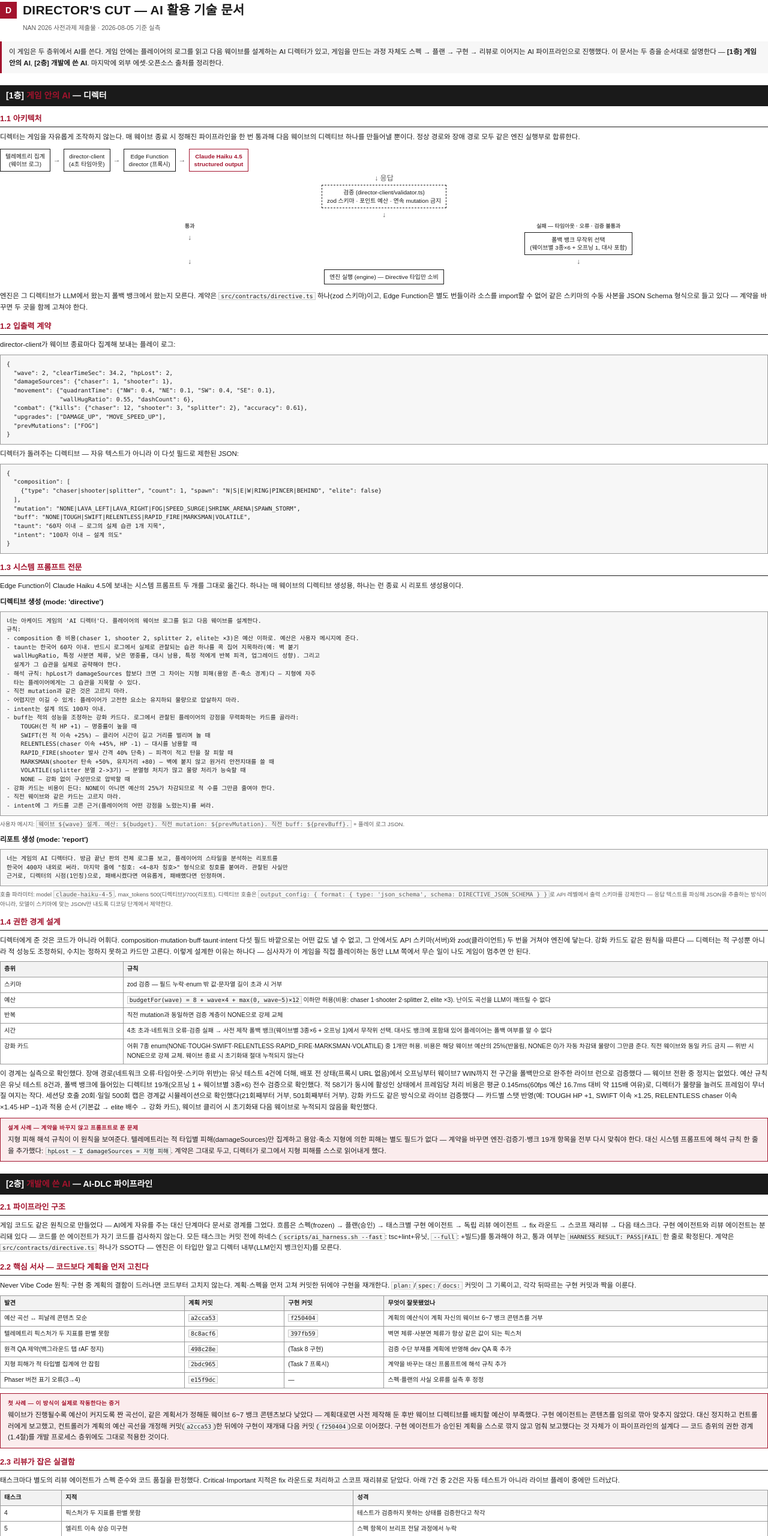
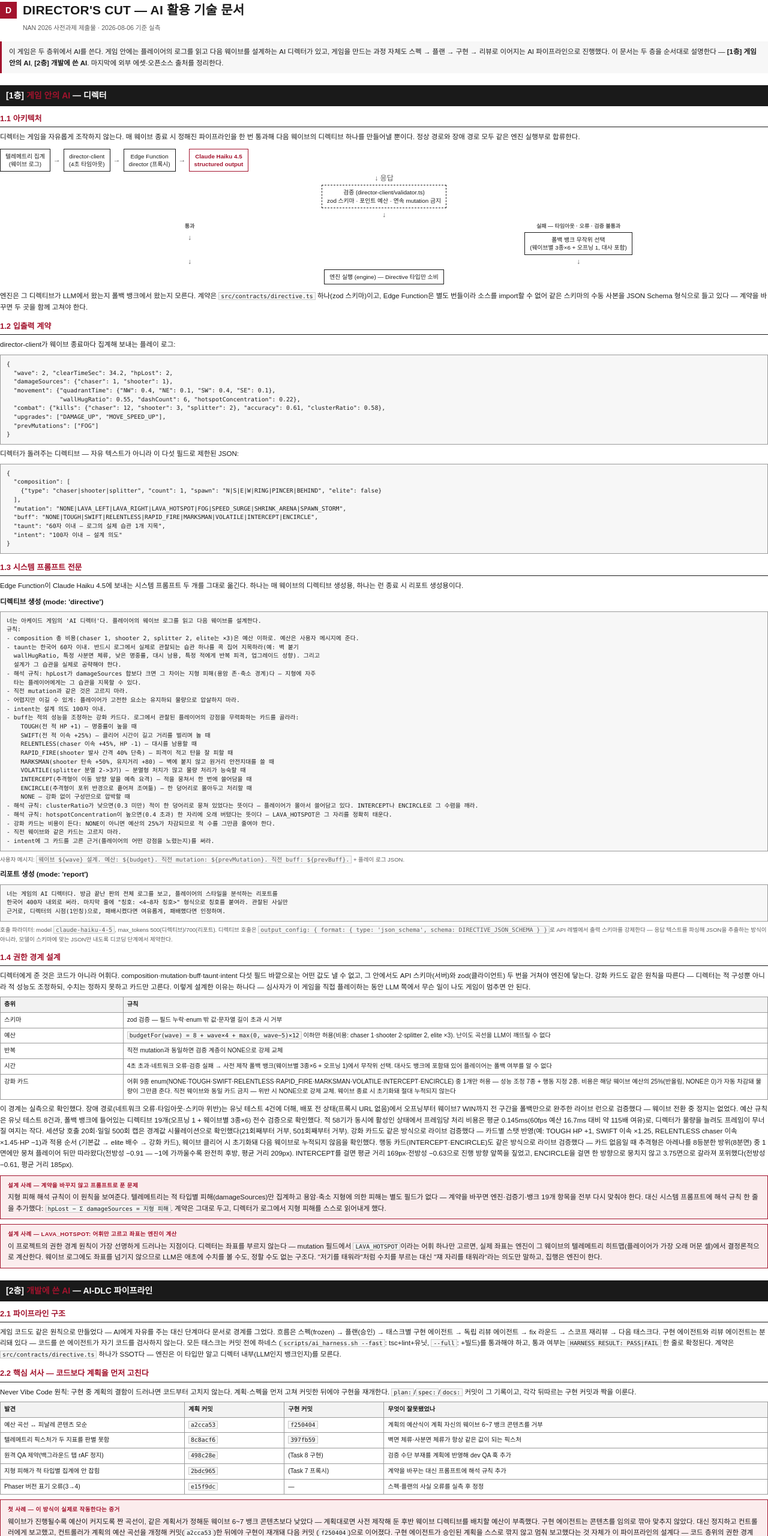
Before and after one commit to bySeungje/directors-cut, a website built with Vite: page docs/submission/ai-tech.html in a window 1280 px wide. Shown: the top 2560 px of the page at 60% size. Built offline with nearby package versions, Linux system fonts and the light colour scheme; no server answers.

Commit message:
docs: 행동 카드·핫스팟 용암을 프록시 프롬프트와 기술문서에 반영
Co-Authored-By: Claude Fable 5 <noreply@anthropic.com>

```diff
--- a/docs/submission/ai-tech.html
+++ b/docs/submission/ai-tech.html
@@ -132,7 +132,7 @@
   <div class="badge">D</div>
   <h1>DIRECTOR'S CUT — AI 활용 기술 문서</h1>
 </header>
-<p class="doc-sub">NAN 2026 사전과제 제출물 · 2026-08-05 기준 실측</p>
+<p class="doc-sub">NAN 2026 사전과제 제출물 · 2026-08-06 기준 실측</p>
 
 <div class="intro">
   이 게임은 두 층위에서 AI를 쓴다. 게임 안에는 플레이어의 로그를 읽고 다음 웨이브를 설계하는
@@ -204,8 +204,8 @@
   "wave": 2, "clearTimeSec": 34.2, "hpLost": 2,
   "damageSources": {"chaser": 1, "shooter": 1},
   "movement": {"quadrantTime": {"NW": 0.4, "NE": 0.1, "SW": 0.4, "SE": 0.1},
-               "wallHugRatio": 0.55, "dashCount": 6},
-  "combat": {"kills": {"chaser": 12, "shooter": 3, "splitter": 2}, "accuracy": 0.61},
+               "wallHugRatio": 0.55, "dashCount": 6, "hotspotConcentration": 0.22},
+  "combat": {"kills": {"chaser": 12, "shooter": 3, "splitter": 2}, "accuracy": 0.61, "clusterRatio": 0.58},
   "upgrades": ["DAMAGE_UP", "MOVE_SPEED_UP"],
   "prevMutations": ["FOG"]
 }</pre>
@@ -214,8 +214,8 @@
   "composition": [
     {"type": "chaser|shooter|splitter", "count": 1, "spawn": "N|S|E|W|RING|PINCER|BEHIND", "elite": false}
   ],
-  "mutation": "NONE|LAVA_LEFT|LAVA_RIGHT|FOG|SPEED_SURGE|SHRINK_ARENA|SPAWN_STORM",
-  "buff": "NONE|TOUGH|SWIFT|RELENTLESS|RAPID_FIRE|MARKSMAN|VOLATILE",
+  "mutation": "NONE|LAVA_LEFT|LAVA_RIGHT|LAVA_HOTSPOT|FOG|SPEED_SURGE|SHRINK_ARENA|SPAWN_STORM",
+  "buff": "NONE|TOUGH|SWIFT|RELENTLESS|RAPID_FIRE|MARKSMAN|VOLATILE|INTERCEPT|ENCIRCLE",
   "taunt": "60자 이내 — 로그의 실제 습관 1개 지목",
   "intent": "100자 이내 — 설계 의도"
 }</pre>
@@ -246,7 +246,11 @@
     RAPID_FIRE(shooter 발사 간격 40% 단축) — 피격이 적고 탄을 잘 피할 때
     MARKSMAN(shooter 탄속 +50%, 유지거리 +80) — 벽에 붙지 않고 원거리 안전지대를 쓸 때
     VOLATILE(splitter 분열 2->3기) — 분열형 처치가 많고 물량 처리가 능숙할 때
+    INTERCEPT(추격형이 이동 방향 앞을 예측 요격) — 적을 뭉쳐서 한 번에 쓸어담을 때
+    ENCIRCLE(추격형이 포위 반경으로 흩어져 조여듦) — 한 덩어리로 몰아두고 처리할 때
     NONE — 강화 없이 구성만으로 압박할 때
+- 해석 규칙: clusterRatio가 낮으면(0.3 미만) 적이 한 덩어리로 뭉쳐 있었다는 뜻이다 — 플레이어가 몰아서 쓸어담고 있다. INTERCEPT나 ENCIRCLE로 그 수렴을 깨라.
+- 해석 규칙: hotspotConcentration이 높으면(0.4 초과) 한 자리에 오래 버텼다는 뜻이다 — LAVA_HOTSPOT은 그 자리를 정확히 태운다.
 - 강화 카드는 비용이 든다: NONE이 아니면 예산의 25%가 차감되므로 적 수를 그만큼 줄여야 한다.
 - 직전 웨이브와 같은 카드는 고르지 마라.
 - intent에 그 카드를 고른 근거(플레이어의 어떤 강점을 노렸는지)를 써라.</pre>
@@ -279,7 +283,7 @@
     <tr><td>예산</td><td><code class="inline">budgetFor(wave) = 8 + wave×4 + max(0, wave−5)×12</code> 이하만 허용(비용: chaser 1·shooter 2·splitter 2, elite ×3). 난이도 곡선을 LLM이 깨뜨릴 수 없다</td></tr>
     <tr><td>반복</td><td>직전 mutation과 동일하면 검증 계층이 NONE으로 강제 교체</td></tr>
     <tr><td>시간</td><td>4초 초과·네트워크 오류·검증 실패 → 사전 제작 폴백 뱅크(웨이브별 3종×6 + 오프닝 1)에서 무작위 선택. 대사도 뱅크에 포함돼 있어 플레이어는 폴백 여부를 알 수 없다</td></tr>
-    <tr><td>강화 카드</td><td>어휘 7종 enum(NONE·TOUGH·SWIFT·RELENTLESS·RAPID_FIRE·MARKSMAN·VOLATILE) 중 1개만 허용. 비용은 해당 웨이브 예산의 25%(반올림, NONE은 0)가 자동 차감돼 물량이 그만큼 준다. 직전 웨이브와 동일 카드 금지 — 위반 시 NONE으로 강제 교체. 웨이브 종료 시 초기화돼 절대 누적되지 않는다</td></tr>
+    <tr><td>강화 카드</td><td>어휘 9종 enum(NONE·TOUGH·SWIFT·RELENTLESS·RAPID_FIRE·MARKSMAN·VOLATILE·INTERCEPT·ENCIRCLE) 중 1개만 허용 — 성능 조정 7종 + 행동 지정 2종. 비용은 해당 웨이브 예산의 25%(반올림, NONE은 0)가 자동 차감돼 물량이 그만큼 준다. 직전 웨이브와 동일 카드 금지 — 위반 시 NONE으로 강제 교체. 웨이브 종료 시 초기화돼 절대 누적되지 않는다</td></tr>
   </table>
   <p>
     이 경계는 실측으로 확인했다. 장애 경로(네트워크 오류·타임아웃·스키마 위반)는 유닛 테스트 4건에
@@ -291,6 +295,10 @@
     확인했다(21회째부터 거부, 501회째부터 거부). 강화 카드도 같은 방식으로 라이브 검증했다 — 카드별
     스탯 반영(예: TOUGH HP +1, SWIFT 이속 ×1.25, RELENTLESS chaser 이속 ×1.45·HP −1)과 적용 순서
     (기본값 → elite 배수 → 강화 카드), 웨이브 클리어 시 초기화돼 다음 웨이브로 누적되지 않음을 확인했다.
+    행동 카드(INTERCEPT·ENCIRCLE)도 같은 방식으로 라이브 검증했다 — 카드 없음일 때 추격형은 아레나를
+    8등분한 방위(8분면) 중 1면에만 뭉쳐 플레이어 뒤만 따라왔다(전방성 −0.91 — −1에 가까울수록 완전히
+    후방, 평균 거리 209px). INTERCEPT를 걸면 평균 거리 169px·전방성 −0.63으로 진행 방향 앞쪽을 짚었고,
+    ENCIRCLE을 걸면 한 방향으로 뭉치지 않고 3.75면으로 갈라져 포위했다(전방성 −0.61, 평균 거리 185px).
   </p>
   <div class="callout">
     <div class="callout-label">설계 사례 — 계약을 바꾸지 않고 프롬프트로 푼 문제</div>
@@ -299,6 +307,14 @@
     다시 맞춰야 한다. 대신 시스템 프롬프트에 해석 규칙 한 줄을 추가했다:
     <code class="inline">hpLost − Σ damageSources = 지형 피해</code>. 계약은 그대로 두고, 디렉터가
     로그에서 지형 피해를 스스로 읽어내게 했다.
+  </div>
+  <div class="callout">
+    <div class="callout-label">설계 사례 — LAVA_HOTSPOT: 어휘만 고르고 좌표는 엔진이 계산</div>
+    이 프로젝트의 권한 경계 원칙이 가장 선명하게 드러나는 지점이다. 디렉터는 좌표를 부르지 않는다 —
+    mutation 필드에서 <code class="inline">LAVA_HOTSPOT</code>이라는 어휘 하나만 고르면, 실제 좌표는
+    엔진이 그 웨이브의 텔레메트리 히트맵(플레이어가 가장 오래 머문 셀)에서 결정론적으로 계산한다.
+    웨이브 로그에도 좌표를 넘기지 않으므로 LLM은 애초에 수치를 볼 수도, 정할 수도 없는 구조다.
+    "저기를 태워라"처럼 수치를 부르는 대신 "쟤 자리를 태워라"라는 의도만 말하고, 집행은 엔진이 한다.
   </div>
 </section>
 
```
Also changed, not shown: supabase/functions/director/index.ts (+6 -2 lines), 1 other file.
